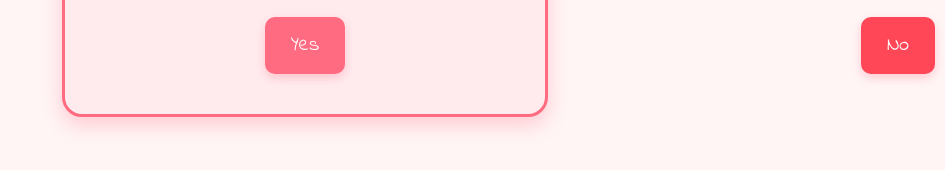
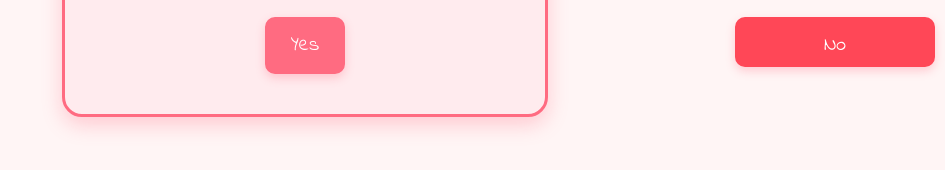
Before and after one commit to r00t0ne/wannago, a plain HTML site: page index.html in a window 1280 px wide. Shown: the part 604-774 px from the top of the page, without its empty margins (335-1280 px from the left). Drawn offline with Linux system fonts and the light colour scheme.

Commit message:
Update styles.css

```diff
--- a/styles.css
+++ b/styles.css
@@ -68,6 +68,8 @@ body {
     border-color: #ff4757;
     position: absolute;
     right: 10px;  /* Butonu sağ tarafa al */
+    width: 200px; /* No butonunun genişliğini Yes butonuyla aynı yap */
+    height: 50px; /* Yükseklik aynı olsun */
 }
 
 #noButton:hover {
@@ -91,7 +93,6 @@ body {
     }
 
     #noButton {
-        /* Mobilde her tıklamada kayma etkisini yaratmak için left ve top kullanımı */
         transition: left 0.3s ease, top 0.3s ease;
     }
 }
```
